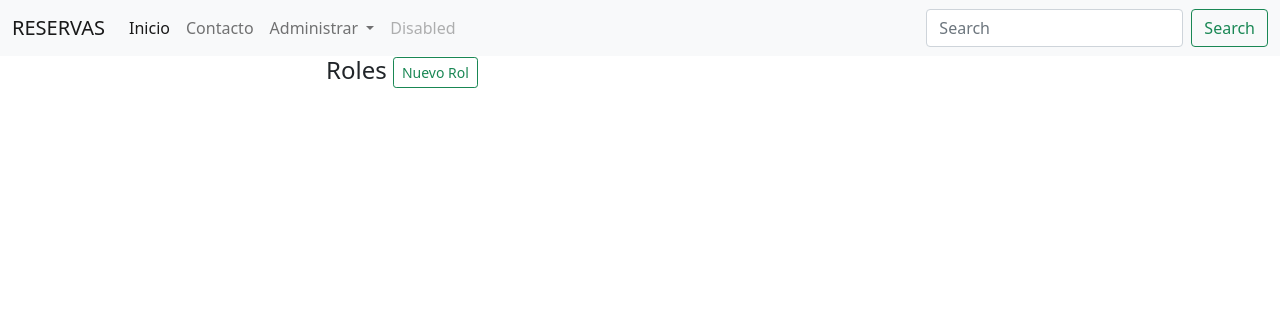
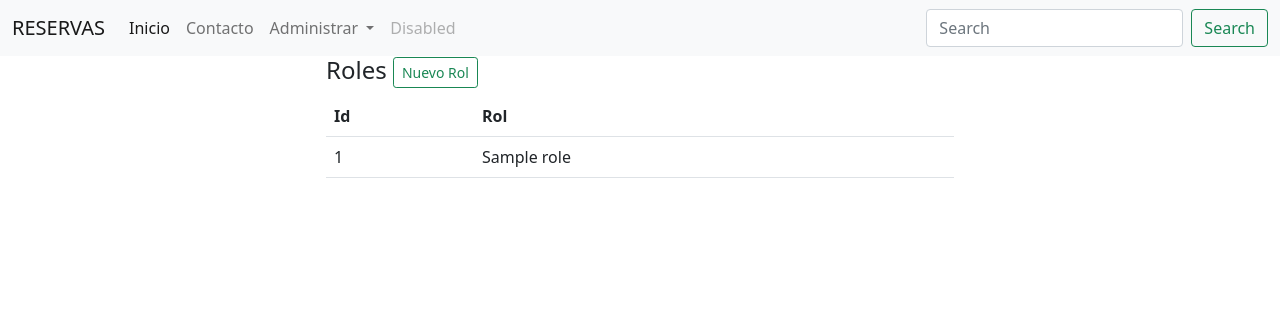
Before and after one commit to segundogaldames/reservas, a PHP site: page /reservas/roles/ in a window 1280 px wide. Shown: the top 316 px of the page. Run offline with PHP 8.4, Linux system fonts and the light colour scheme; tables that the repository leaves empty or names only in its code hold one stand-in row (values such as "Sample post").

Commit message:
Registro de roles y envio de mensajes

```diff
--- a/class/config.php
+++ b/class/config.php
@@ -3,3 +3,4 @@
 define('APP_NAME', 'SR');
 define('TITULO', false);
 define('TITLE', APP_NAME . ' :: ' . TITULO);
+define('SESSION', session_start());
--- a/class/rolModel.php
+++ b/class/rolModel.php
@@ -20,6 +20,16 @@ class RolModel extends Model
         return $rol->fetchall();
     }
 
+    #metodo que consulta por el nombre de un rol
+    public function getRolNombre($nombre)
+    {
+        $rol = $this->_db->prepare("SELECT id FROM roles WHERE nombre = ?");
+        $rol->bindParam(1, $nombre);
+        $rol->execute();
+
+        return $rol->fetch();
+    }
+
     #metodo para registrar un rol
     public function setRol($nombre)
     {
--- /dev/null
+++ b/partials/mensajes.php
@@ -0,0 +1,13 @@
+<?php if(isset($_SESSION['success'])): ?>
+    <div class="alert alert-success" role="alert">
+        <?php echo $_SESSION['success']; ?>
+    </div>
+    <?php unset($_SESSION['sucess']); ?>
+<?php endif; ?>
+
+<?php if(isset($_SESSION['danger'])): ?>
+    <div class="alert alert-danger" role="alert">
+        <?php echo $_SESSION['danger']; ?>
+    </div>
+    <?php unset($_SESSION['danger']); ?>
+<?php endif; ?>
--- a/roles/index.php
+++ b/roles/index.php
@@ -5,6 +5,12 @@
     #llamada al archivo que contiene las rutas del sistema
     require('../class/rutas.php');
     require('../class/config.php');
+    require('../class/rolModel.php');
+
+    $rol = new RolModel;
+    $roles = $rol->getRoles();
+
+    //print_r($roles);exit;
 
     $title = 'Roles';
 
@@ -27,6 +33,25 @@
     <div class="container-fluid">
         <div class="col-md-6 offset-md-3">
             <h4>Roles <a href="<?php echo ADDROL; ?>" class="btn btn-outline-success btn-sm">Nuevo Rol</a> </h4>
+
+            <?php include('../partials/mensajes.php'); ?>
+
+            <?php if(!empty($roles)): ?>
+                <table class="table table-hover">
+                    <tr>
+                        <th>Id</th>
+                        <th>Rol</th>
+                    </tr>
+                    <?php foreach($roles as $rol): ?>
+                        <tr>
+                            <td><?php echo $rol['id']; ?></td>
+                            <td><?php echo $rol['nombre']; ?></td>
+                        </tr>
+                    <?php endforeach; ?>
+                </table>
+            <?php else: ?>
+                <p class="text-info">No hay roles registrados</p>
+            <?php endif; ?>
         </div>
 
     </div>
```
Also changed, not shown: roles/add.php (+19 -0 lines).
